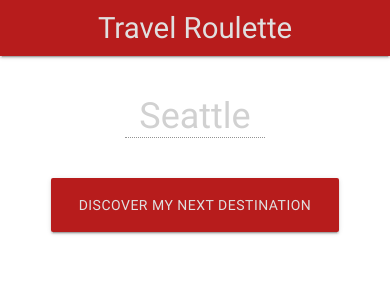
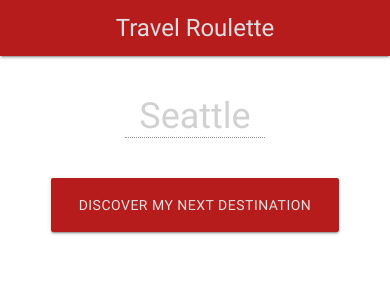
Before and after one commit to graemeerickson/travel-roulette, a Django app: page / in a window 390 px wide. Shown: the top 300 px of the page. Run offline with Django 3.2, Linux system fonts and the light colour scheme.

Commit message:
Mobile-friendly styling

```diff
--- a/main_app/static/style.css
+++ b/main_app/static/style.css
@@ -1,10 +1,21 @@
-body {
-  /* color: #b92020; */
-}
 h1, h3 {
   color: #b92020;
 }
+.jumbotron {
+  margin-top: 40px;
+  text-align: center;
+}
+.jumbotron-text {
+  line-height: 60px;
+}
+.nav-link {
+  font-size: 18px;
+}
+.nav-wrapper {
+  padding: 0 60px;
+}
 .destination-box {
+  color: #b92020!important;
   font-size: 36px!important;
   width: 40%!important;
 }
@@ -20,9 +31,40 @@ h1, h3 {
 .slogan {
   color: gray;
   font-size: 18px;
-  font-style: italic;
+  /* font-style: italic; */
 }
 .title {
   color : #b92020;
-  font-size: 48px;
+  font-size: 36px!important;
 }
+
+@media only screen and (max-width: 1350px) {
+  .jumbotron-text {
+    font-size: 30px;
+    line-height: 35px;
+  }
+  .title {
+    font-size: 24px !important;
+  }
+}
+@media only screen and (max-width: 732px) {
+  .jumbotron-text {
+    font-size: 24px;
+    line-height: 28px;
+  }
+  .title {
+    font-size: 24px!important;
+  }
+}
+@media only screen and (max-width: 554px) {
+  .jumbotron-text {
+    font-size: 18px;
+    line-height: 20px;
+  }
+  .nav-wrapper {
+    padding: 0 5px;
+  }
+  .title {
+    font-size: 24px !important;
+  }
+}
```
